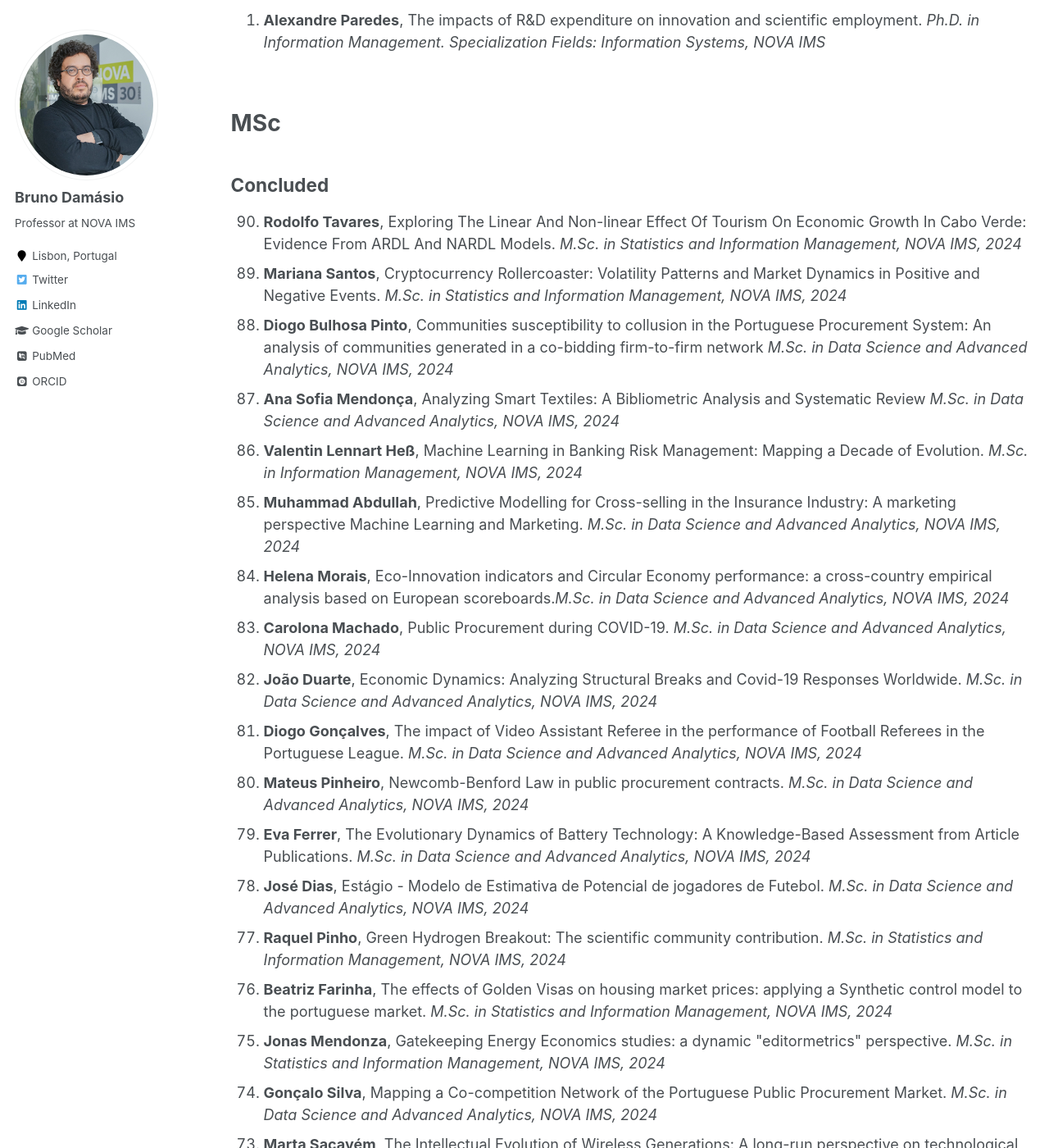
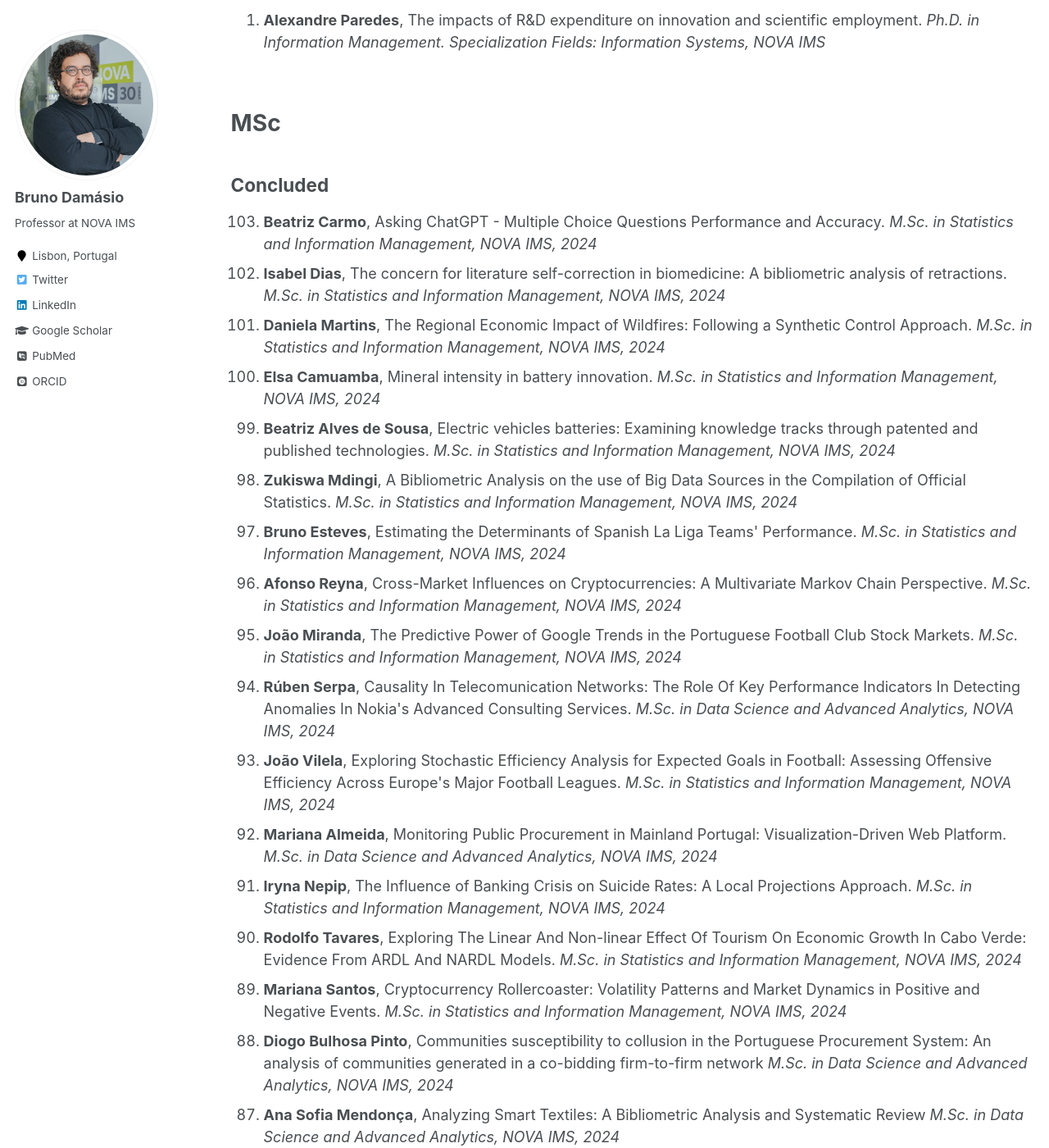
Before and after one commit to damasiob/damasiob.github.io, a Jekyll site: the page built from _pages/orietation.md, in a window 1280 px wide and 1400 px high, scrolled down 795 px. Shown: the whole window at 82% size. Built offline with Jekyll 4.4.1, drawn with Linux system fonts in a browser that asks for light colours; some web fonts are replaced.

Commit message:
Update orietation.md

```diff
--- a/_pages/orietation.md
+++ b/_pages/orietation.md
@@ -48,6 +48,32 @@ Concluded
 ---
 
 <ol reversed>
+
+    <li><b>Beatriz Carmo</b>, Asking ChatGPT - Multiple Choice Questions Performance and Accuracy. <i>M.Sc. in Statistics and Information Management, NOVA IMS, 2024 </i></li>
+
+ <li><b>Isabel Dias</b>, The concern for literature self-correction in biomedicine: A bibliometric analysis of retractions. <i>M.Sc. in Statistics and Information Management, NOVA IMS, 2024 </i></li>
+
+ <li><b>Daniela Martins</b>, The Regional Economic Impact of Wildfires: Following a Synthetic Control Approach. <i>M.Sc. in Statistics and Information Management, NOVA IMS, 2024 </i></li>
+
+<li><b>Elsa Camuamba</b>, Mineral intensity in battery innovation. <i>M.Sc. in Statistics and Information Management, NOVA IMS, 2024 </i></li>
+
+ <li><b>Beatriz Alves de Sousa</b>, Electric vehicles batteries: Examining knowledge tracks through patented and published technologies. <i>M.Sc. in Statistics and Information Management, NOVA IMS, 2024 </i></li>
+
+ <li><b>Zukiswa Mdingi</b>, A Bibliometric Analysis on the use of Big Data Sources in the Compilation of Official Statistics. <i>M.Sc. in Statistics and Information Management, NOVA IMS, 2024 </i></li>
+
+ <li><b>Bruno Esteves</b>, Estimating the Determinants of Spanish La Liga Teams' Performance. <i>M.Sc. in Statistics and Information Management, NOVA IMS, 2024 </i></li>
+
+ <li><b>Afonso Reyna</b>, Cross-Market Influences on Cryptocurrencies: A Multivariate Markov Chain Perspective. <i>M.Sc. in Statistics and Information Management, NOVA IMS, 2024 </i></li>
+
+ <li><b>João Miranda</b>, The Predictive Power of Google Trends in the Portuguese Football Club Stock Markets. <i>M.Sc. in Statistics and Information Management, NOVA IMS, 2024 </i></li>
+
+ <li><b>Rúben Serpa</b>, Causality In Telecomunication Networks: The Role Of Key Performance Indicators In Detecting Anomalies In Nokia's Advanced Consulting Services. <i>M.Sc. in Data Science and Advanced Analytics, NOVA IMS, 2024 </i></li>
+
+ <li><b>João Vilela</b>, Exploring Stochastic Efficiency Analysis for Expected Goals in Football: Assessing Offensive Efficiency Across Europe's Major Football Leagues. <i>M.Sc. in Statistics and Information Management, NOVA IMS, 2024 </i></li>
+
+ <li><b>Mariana Almeida</b>, Monitoring Public Procurement in Mainland Portugal: Visualization-Driven Web Platform. <i>M.Sc. in Data Science and Advanced Analytics, NOVA IMS, 2024 </i></li>
+
+  <li><b>Iryna Nepip</b>, The Influence of Banking Crisis on Suicide Rates: A Local Projections Approach. <i>M.Sc. in Statistics and Information Management, NOVA IMS, 2024 </i></li>
 
   <li><b>Rodolfo Tavares</b>, Exploring The Linear And Non-linear Effect Of Tourism On Economic Growth In Cabo Verde: Evidence From ARDL And NARDL Models. <i>M.Sc. in Statistics and Information Management, NOVA IMS, 2024 </i></li>
 
```
